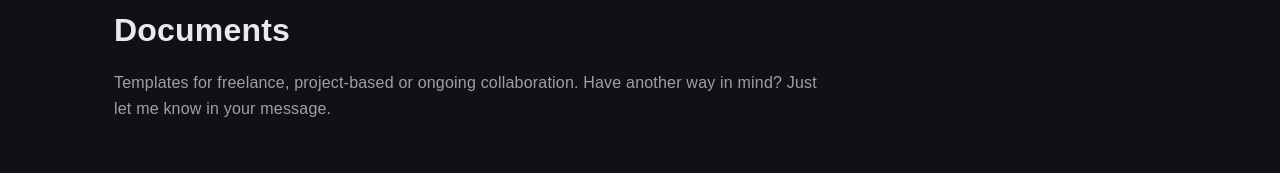
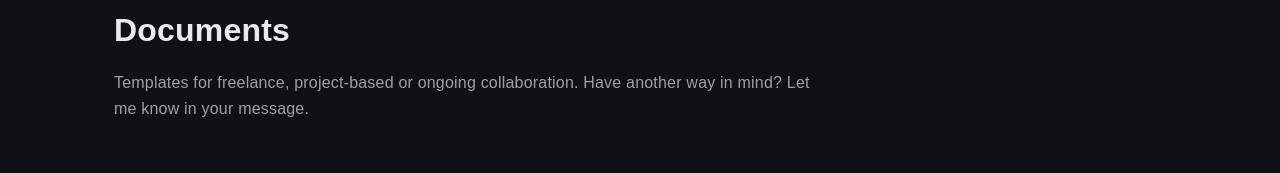
Before and after one commit to SillyCat88/nexia-lab-cv, a React (Vite) app: page /documents in a window 1280 px wide. Shown: the part 127-300 px from the top of the page. Built offline with nearby package versions, Linux system fonts and the light colour scheme.

Commit message:
docs content polish

```diff
--- a/src/pages/Documents/data/contentDocs.js
+++ b/src/pages/Documents/data/contentDocs.js
@@ -2,7 +2,7 @@ export const content = {
   en: {
     pageTitle: "Documents",
 
-    pageDescription: "Templates for freelance, project-based or ongoing collaboration. Have another way in mind? Just let me know in your message.",
+    pageDescription: "Templates for freelance, project-based or ongoing collaboration. Have another way in mind? Let me know in your message.",
 
     documents: [
       {
@@ -31,7 +31,7 @@ export const content = {
   ua: {
     pageTitle: "Документи",
 
-    pageDescription: "Тут можна завантажити шаблони для фріланс-, проектної або постійної співпраці. Маєте інший формат? Напишіть мені у повідомленні.",
+    pageDescription: "Шаблони для фріланс-, проектної або постійної співпраці. Маєте інший формат? Напишіть мені у повідомленні.",
 
     documents: [
       {
```
